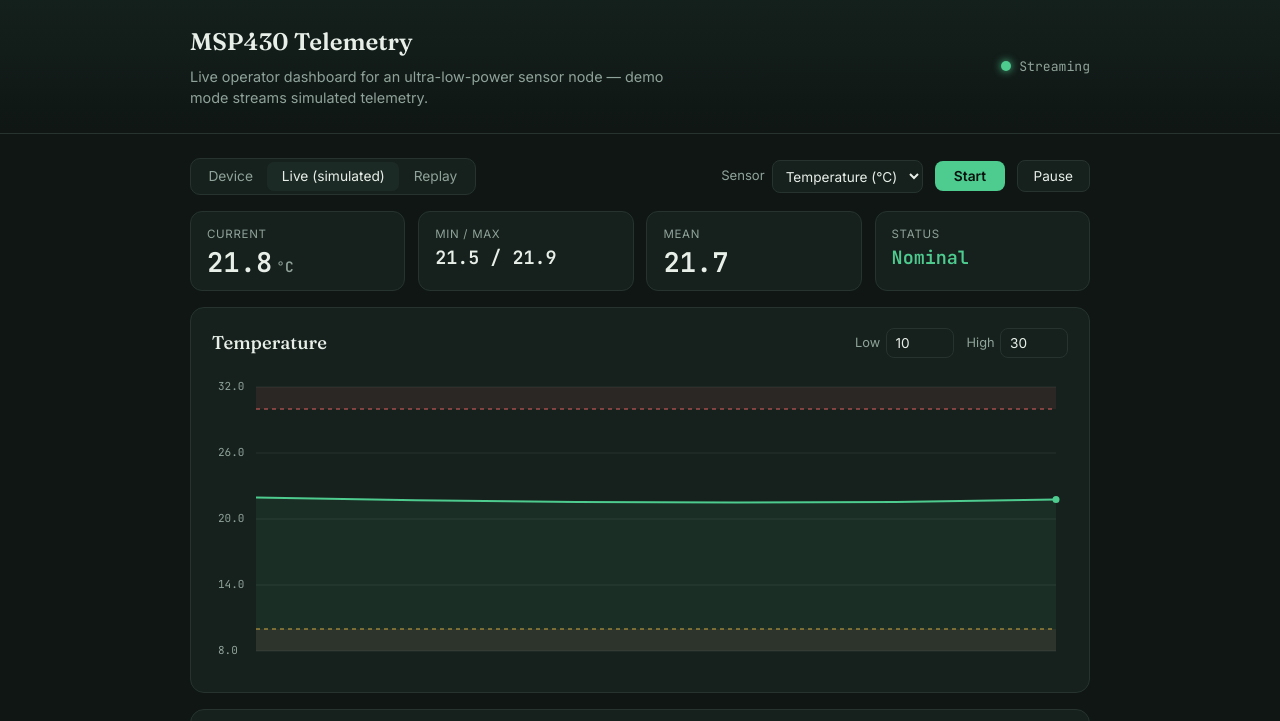
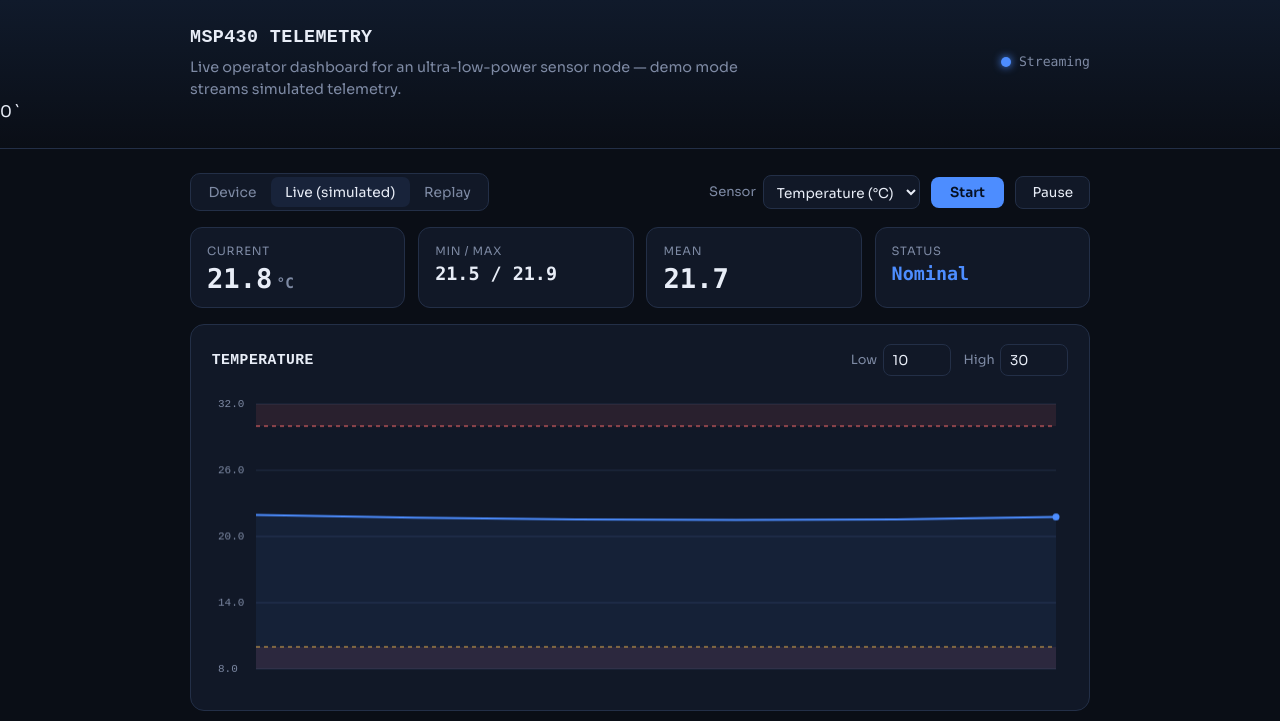
Before and after one commit to bg1750/msp430-telemetry-dashboard, a website with bundled scripts: page index.html in a window 1280 px wide. Both pictures are taken after a click on the button "Start". Shown: the top 721 px of the page. Built offline with nearby package versions, Linux system fonts and the light colour scheme; a web font is replaced by a local one.

Commit message:
polish dashboard UI: restyle layout, refine charts, update README
Co-Authored-By: Claude Opus 4.8 <noreply@anthropic.com>

```diff
--- a/css/styles.css
+++ b/css/styles.css
@@ -1,84 +1,186 @@
 :root {
-  --bg: #0f1614;
-  --panel: #16211d;
-  --panel-2: #1c2a25;
-  --ink: #e8efe9;
-  --muted: #8fa39a;
-  --line: #26332e;
-  --accent: #4ecb8f;
-  --accent-dim: #2f8a63;
-  --amber: #e0a53d;
-  --red: #e26060;
-  --font-body: "Inter", system-ui, sans-serif;
-  --font-display: "Fraunces", Georgia, serif;
-  --mono: "JetBrains Mono", ui-monospace, Consolas, monospace;
+  /* instrument palette: signal blue trace on a deep-navy scope panel */
+  --bg: #0a0e16;
+  --panel: #111827;
+  --panel-2: #18233a;
+  --ink: #e8edf7;
+  --muted: #7e8aa4;
+  --line: #232f47;
+  --accent: #4d8dff;
+  --accent-dim: #2f5fb0;
+  --amber: #f0b23d;
+  --red: #ff6f6f;
+  --on-accent: #061021;   /* dark text that sits on the signal-blue button */
+  --font-body: "Sora", system-ui, sans-serif;
+  --font-display: "Martian Mono", ui-monospace, monospace;
+  --mono: "Spline Sans Mono", ui-monospace, Consolas, monospace;
 }
-* { box-sizing: border-box; }
-body { margin: 0; background: var(--bg); color: var(--ink); font-family: var(--font-body); line-height: 1.5; -webkit-font-smoothing: antialiased; }
+* {
+  box-sizing: border-box;
+}
+body {
+  margin: 0; background: var(--bg); color: var(--ink); font-family: var(--font-body); line-height: 1.5; -webkit-font-smoothing: antialiased;
+}
 .wrap { width: min(900px, 94vw); margin-inline: auto; }
 
-.topbar { border-bottom: 1px solid var(--line); padding: 1.5rem 0; background: linear-gradient(180deg, #14201c, #0f1614); }
-.bar { display: flex; align-items: center; justify-content: space-between; gap: 1rem; flex-wrap: wrap; }
-.topbar h1 { font-family: var(--font-display); font-weight: 600; font-size: 1.5rem; margin: 0; }
-.tagline { margin: 0.35rem 0 0; color: var(--muted); font-size: 0.9rem; max-width: 55ch; }
+.topbar {
+  border-bottom: 1px solid var(--line); padding: 1.5rem 0; background: linear-gradient(180deg, #101a2b, #0a0e16);
+}
+.bar {
+  display: flex; align-items: center; justify-content: space-between; gap: 1rem; flex-wrap: wrap;
+}
+.topbar h1 {
+  font-family: var(--font-display); font-weight: 700; font-size: 1.15rem; margin: 0;
+  text-transform: uppercase; letter-spacing: 0.02em;
+}
+.tagline {
+  margin: 0.35rem 0 0; color: var(--muted); font-size: 0.9rem; max-width: 55ch;
+}
 
-.conn { display: flex; align-items: center; gap: 0.5rem; font-family: var(--mono); font-size: 0.82rem; color: var(--muted); }
-.conn .dot { width: 10px; height: 10px; border-radius: 50%; background: #4a5a53; transition: background 0.3s, box-shadow 0.3s; }
-.conn.on .dot { background: var(--accent); box-shadow: 0 0 8px var(--accent); }
+.conn {
+  display: flex; align-items: center; gap: 0.5rem; font-family: var(--mono); font-size: 0.82rem; color: var(--muted);
+}
+.conn .dot {
+  width: 10px; height: 10px; border-radius: 50%; background: #3d4a63; transition: background 0.3s, box-shadow 0.3s;
+}
+.conn.on .dot {
+  background: var(--accent); box-shadow: 0 0 8px var(--accent);
+}
 
-main { padding: 1.5rem 0 3rem; display: flex; flex-direction: column; gap: 1rem; }
+main {
+  padding: 1.5rem 0 3rem; display: flex; flex-direction: column; gap: 1rem;
+}
 
 /* ---- Controls ---- */
-.controls-bar { display: flex; align-items: center; justify-content: space-between; gap: 1rem; flex-wrap: wrap; }
-.mode-group { display: inline-flex; background: var(--panel); border: 1px solid var(--line); border-radius: 10px; padding: 3px; }
-.mode { background: none; border: none; color: var(--muted); font-family: inherit; font-size: 0.86rem; padding: 0.4rem 0.9rem; border-radius: 7px; cursor: pointer; }
-.mode.active { background: var(--panel-2); color: var(--ink); }
-.ctrl-right { display: flex; align-items: center; gap: 0.7rem; flex-wrap: wrap; }
-.rate { display: flex; align-items: center; gap: 0.45rem; font-size: 0.82rem; color: var(--muted); }
+.controls-bar {
+  display: flex; align-items: center; justify-content: space-between; gap: 1rem; flex-wrap: wrap;
+}
+.mode-group {
+  display: inline-flex; background: var(--panel); border: 1px solid var(--line); border-radius: 10px; padding: 3px;
+}
+.mode {
+  background: none; border: none; color: var(--muted); font-family: inherit; font-size: 0.86rem; padding: 0.4rem 0.9rem; border-radius: 7px; cursor: pointer;
+}
+.mode.active {
+  background: var(--panel-2); color: var(--ink);
+}
+.ctrl-right {
+  display: flex; align-items: center; gap: 0.7rem; flex-wrap: wrap;
+}
+.rate {
+  display: flex; align-items: center; gap: 0.45rem; font-size: 0.82rem; color: var(--muted);
+}
 select, input[type="number"] {
   font-family: inherit; font-size: 0.85rem; color: var(--ink); background: var(--panel);
   border: 1px solid var(--line); border-radius: 8px; padding: 0.4rem 0.55rem;
 }
 input[type="number"] { width: 68px; }
-.primary { background: var(--accent); color: #08120d; border: none; border-radius: 8px; padding: 0.45rem 1.2rem; font-family: inherit; font-weight: 600; font-size: 0.86rem; cursor: pointer; }
-.primary:hover { background: #5ed99c; }
-.ghost { background: var(--panel); color: var(--ink); border: 1px solid var(--line); border-radius: 8px; padding: 0.45rem 1rem; font-family: inherit; font-size: 0.85rem; cursor: pointer; }
-.ghost:hover:not(:disabled) { border-color: var(--accent-dim); }
-.ghost:disabled { opacity: 0.4; cursor: not-allowed; }
-.ghost.small, .clearLog { font-size: 0.78rem; padding: 0.3rem 0.7rem; }
-button:focus-visible, select:focus-visible, input:focus-visible { outline: 2px solid var(--accent); outline-offset: 2px; }
+.primary {
+  background: var(--accent); color: var(--on-accent); border: none; border-radius: 8px; padding: 0.45rem 1.2rem; font-family: inherit; font-weight: 600; font-size: 0.86rem; cursor: pointer;
+}
+.primary:hover {
+  background: #6ea0ff;
+}
+.ghost {
+  background: var(--panel); color: var(--ink); border: 1px solid var(--line); border-radius: 8px; padding: 0.45rem 1rem; font-family: inherit; font-size: 0.85rem; cursor: pointer;
+}
+.ghost:hover:not(:disabled) {
+  border-color: var(--accent-dim);
+}
+.ghost:disabled {
+  opacity: 0.4; cursor: not-allowed;
+}
+.ghost.small, .clearLog {
+  font-size: 0.78rem; padding: 0.3rem 0.7rem;
+}
+button:focus-visible, select:focus-visible, input:focus-visible {
+  outline: 2px solid var(--accent); outline-offset: 2px;
+}
 
 /* ---- Tiles ---- */
-.tiles { display: grid; grid-template-columns: repeat(4, 1fr); gap: 0.8rem; }
-.tile { background: var(--panel); border: 1px solid var(--line); border-radius: 12px; padding: 0.9rem 1rem; display: flex; flex-direction: column; gap: 0.35rem; }
-.tile-label { font-size: 0.72rem; text-transform: uppercase; letter-spacing: 0.06em; color: var(--muted); }
-.tile-value { font-family: var(--mono); font-size: 1.7rem; font-weight: 600; line-height: 1; }
-.tile-value.small { font-size: 1.15rem; }
-.unit { font-size: 0.9rem; color: var(--muted); margin-left: 0.25rem; }
-#statusTile.warn { border-color: var(--amber); }
-#statusTile.alarm { border-color: var(--red); }
-#alarmState.warn { color: var(--amber); }
-#alarmState.alarm { color: var(--red); }
-#alarmState.ok { color: var(--accent); }
+.tiles {
+  display: grid; grid-template-columns: repeat(4, 1fr); gap: 0.8rem;
+}
+.tile {
+  background: var(--panel); border: 1px solid var(--line); border-radius: 12px; padding: 0.9rem 1rem; display: flex; flex-direction: column; gap: 0.35rem;
+}
+.tile-label {
+  font-size: 0.72rem; text-transform: uppercase; letter-spacing: 0.06em; color: var(--muted);
+}
+.tile-value {
+  font-family: var(--mono); font-size: 1.7rem; font-weight: 600; line-height: 1; font-variant-numeric: tabular-nums;
+}
+.tile-value.small {
+  font-size: 1.15rem;
+}
+.unit {
+  font-size: 0.9rem; color: var(--muted); margin-left: 0.25rem;
+}
+#statusTile.warn {
+  border-color: var(--amber);
+}
+#statusTile.alarm {
+  border-color: var(--red);
+}
+#alarmState.warn {
+  color: var(--amber);
+}
+#alarmState.alarm {
+  color: var(--red);
+}
+#alarmState.ok {
+  color: var(--accent);
+}
 
 /* ---- Cards ---- */
-.card { background: var(--panel); border: 1px solid var(--line); border-radius: 14px; padding: 1.2rem 1.3rem; }
-.card h2 { font-family: var(--font-display); font-weight: 500; font-size: 1.15rem; margin: 0; }
-.chart-head, .section-head { display: flex; align-items: center; justify-content: space-between; gap: 1rem; margin-bottom: 0.9rem; flex-wrap: wrap; }
-.thresholds { display: flex; gap: 0.8rem; font-size: 0.8rem; color: var(--muted); }
-.thresholds label { display: flex; align-items: center; gap: 0.35rem; }
-canvas { width: 100%; height: auto; display: block; }
+.card {
+  background: var(--panel); border: 1px solid var(--line); border-radius: 14px; padding: 1.2rem 1.3rem;
+}
+.card h2 {
+  font-family: var(--font-display); font-weight: 600; font-size: 0.92rem; margin: 0;
+  text-transform: uppercase; letter-spacing: 0.03em;
+}
+.chart-head, .section-head {
+  display: flex; align-items: center; justify-content: space-between; gap: 1rem; margin-bottom: 0.9rem; flex-wrap: wrap;
+}
+.thresholds {
+  display: flex; gap: 0.8rem; font-size: 0.8rem; color: var(--muted);
+}
+.thresholds label {
+  display: flex; align-items: center; gap: 0.35rem;
+}
+canvas {
+  width: 100%; height: auto; display: block;
+}
 
 /* ---- Log ---- */
-.log { list-style: none; margin: 0; padding: 0; font-family: var(--mono); font-size: 0.8rem; max-height: 200px; overflow: auto; display: flex; flex-direction: column; gap: 0.15rem; }
-.log li { display: flex; gap: 0.7rem; padding: 0.25rem 0; border-bottom: 1px solid var(--line); }
-.log .t { color: var(--muted); flex: none; }
-.log .m.warn { color: var(--amber); }
-.log .m.alarm { color: var(--red); }
-.log .m.ok { color: var(--accent); }
-.log-empty { color: var(--muted); font-family: var(--font-body); }
+.log {
+  list-style: none; margin: 0; padding: 0; font-family: var(--mono); font-size: 0.8rem; max-height: 200px; overflow: auto; display: flex; flex-direction: column; gap: 0.15rem;
+}
+.log li {
+  display: flex; gap: 0.7rem; padding: 0.25rem 0; border-bottom: 1px solid var(--line);
+}
+.log .t {
+  color: var(--muted); flex: none;
+}
+.log .m.warn {
+  color: var(--amber);
+}
+.log .m.alarm {
+  color: var(--red);
+}
+.log .m.ok {
+  color: var(--accent);
+}
+.log-empty {
+  color: var(--muted); font-family: var(--font-body);
+}
 
-.sitefoot { text-align: center; padding: 2rem 0 2.5rem; color: var(--muted); font-size: 0.82rem; }
+.sitefoot {
+  text-align: center; padding: 2rem 0 2.5rem; color: var(--muted); font-size: 0.82rem;
+}
+.sitefoot a { color: var(--accent); }
+.sitefoot p { margin: 0.3rem 0; }
 
 @media (max-width: 640px) {
   .tiles { grid-template-columns: 1fr 1fr; }
--- a/index.html
+++ b/index.html
@@ -4,7 +4,7 @@
   <meta charset="UTF-8" />
   <meta name="viewport" content="width=device-width, initial-scale=1.0" />
   <title>MSP430 Telemetry Dashboard</title>
-  <link href="https://fonts.googleapis.com/css2?family=Fraunces:opsz,wght@9..144,500;9..144,600&family=Inter:wght@400;500;600&family=JetBrains+Mono:wght@400;600&display=swap" rel="stylesheet" />
+  <link href="https://fonts.googleapis.com/css2?family=Martian+Mono:wght@400;600;700&family=Sora:wght@400;500;600&family=Spline+Sans+Mono:wght@400;600&display=swap" rel="stylesheet" />
   <link rel="stylesheet" href="css/styles.css" />
 </head>
 <body>
@@ -18,8 +18,8 @@
         <span class="dot" id="connDot"></span>
         <span id="connText">Disconnected</span>
       </div>
-    </div>
-  </header>
+    </div>  0
+`   </header>
 
   <main class="wrap">
     <!-- Controls ---------------------------------------------------- -->
@@ -87,6 +87,7 @@
 
   <footer class="sitefoot">
     <p>Built by Isabella Gallo · vanilla HTML/CSS/JS · Canvas charting, no libraries. Simulates the browser layer of a firmware → Python → dashboard pipeline.</p>
+    <p><a href="https://github.com/bg1750" target="_blank" rel="noopener">Source &amp; other projects on GitHub</a></p>
   </footer>
 
   <script type="module" src="js/app.js"></script>
--- a/js/chart.js
+++ b/js/chart.js
@@ -1,4 +1,4 @@
-/* Minimal Canvas line chart with threshold bands. No libraries. */
+/* Minimal Canvas line chart with threshold bands. */
 export function StripChart(canvas) {
     const ctx = canvas.getContext("2d");
     const dpr = window.devicePixelRatio || 1;
@@ -15,6 +15,15 @@ export function StripChart(canvas) {
     window.addEventListener("resize", resize);
 
     const PAD = { l: 44, r: 12, t: 14, b: 22 };
+
+    // pull theme colors from CSS so the chart matches the stylesheet palette
+    const css = getComputedStyle(canvas);
+    const color = (name, fallback) => css.getPropertyValue(name).trim() || fallback;
+    const cGrid = color("--line", "#232f47");
+    const cMuted = color("--muted", "#7e8aa4");
+    const cTrace = color("--accent", "#4d8dff");
+    const cAmber = color("--amber", "#f0b23d");
+    const cRed = color("--red", "#ff6f6f");
 
     function draw(data, opts) {
       const w = canvas.clientWidth;
@@ -34,9 +43,9 @@ export function StripChart(canvas) {
       const y = (v) => PAD.t + (1 - (v - lo) / (hi - lo)) * plotH;
 
       // grid + y labels
-      ctx.strokeStyle = "#26332e";
-      ctx.fillStyle = "#8fa39a";
-      ctx.font = "11px 'JetBrains Mono', monospace";
+      ctx.strokeStyle = cGrid;
+      ctx.fillStyle = cMuted;
+      ctx.font = "11px 'Spline Sans Mono', monospace";
       ctx.lineWidth = 1;
       for (let g = 0; g <= 4; g++) {
         const val = lo + (g / 4) * (hi - lo);
@@ -45,11 +54,11 @@ export function StripChart(canvas) {
         ctx.fillText(val.toFixed(1), 6, gy + 3);
       }
 
-      // threshold bands
-      drawBand(y(hi), y(opts.hiThresh), "rgba(226,96,96,0.10)");   // above high
-      drawBand(y(opts.loThresh), y(lo), "rgba(226,96,96,0.10)");   // below low
-      drawThreshLine(y(opts.hiThresh), "#e26060");
-      drawThreshLine(y(opts.loThresh), "#e0a53d");
+      // threshold bands (hex + "1a" = ~10% alpha)
+      drawBand(y(hi), y(opts.hiThresh), cRed + "1a");   // above high
+      drawBand(y(opts.loThresh), y(lo), cRed + "1a");   // below low
+      drawThreshLine(y(opts.hiThresh), cRed);
+      drawThreshLine(y(opts.loThresh), cAmber);
 
       function drawBand(y1, y2, color) {
         ctx.fillStyle = color;
@@ -62,7 +71,7 @@ export function StripChart(canvas) {
       }
 
       // line
-      ctx.strokeStyle = "#4ecb8f";
+      ctx.strokeStyle = cTrace;
       ctx.lineWidth = 2;
       ctx.beginPath();
       data.forEach((d, i) => {
@@ -75,12 +84,12 @@ export function StripChart(canvas) {
       ctx.lineTo(x(data.length - 1), PAD.t + plotH);
       ctx.lineTo(x(0), PAD.t + plotH);
       ctx.closePath();
-      ctx.fillStyle = "rgba(78,203,143,0.08)";
+      ctx.fillStyle = cTrace + "14";   // ~8% alpha area fill
       ctx.fill();
 
       // last point marker
       const last = data[data.length - 1];
-      ctx.fillStyle = "#4ecb8f";
+      ctx.fillStyle = cTrace;
       ctx.beginPath(); ctx.arc(x(data.length - 1), y(last.value), 3.5, 0, Math.PI * 2); ctx.fill();
     }
 
```
Also changed, not shown: README.md.
